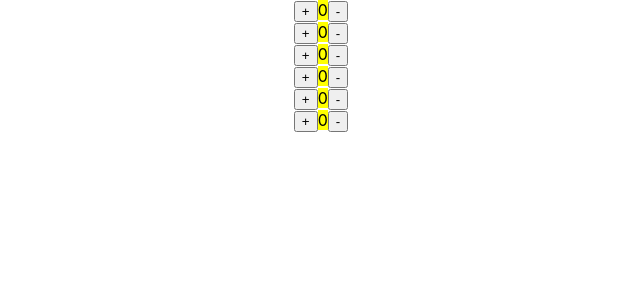
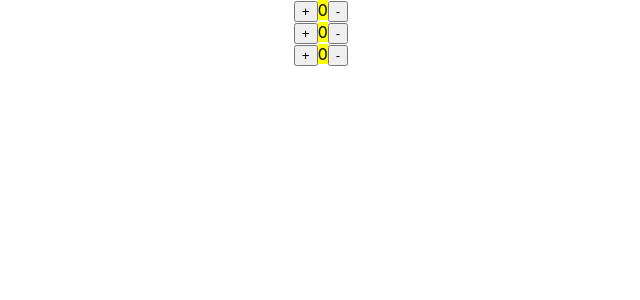
Before and after one commit to KiKiYang97/react_counter, a React (Create React App) app: page / in a window 1280 px wide. Shown: the top 300 px of the page, without its empty margins (319-959 px from the left). Built offline with nearby package versions, Linux system fonts and the light colour scheme.

Commit message:
[CounterGroup][Kiki]refactor : add Counter Group and props

```diff
--- a/src/App.js
+++ b/src/App.js
@@ -8,7 +8,7 @@ function App() {
     <div className="App">
       {/* <header className="App-header">
       </header> */}
-     <CounterGroup />
+     <CounterGroup value={3}/>
     </div>
   );
 }
--- a/src/components/CounterGroup/index.jsx
+++ b/src/components/CounterGroup/index.jsx
@@ -10,7 +10,7 @@ class CounterGroup extends React.Component {
 
             <div>
                 {
-                    new Array(6).fill(0).map((value, index) =>
+                    new Array(this.props.value).fill(0).map((value, index) =>
                         <Counter key ={index} />
                     )
                 }
```
